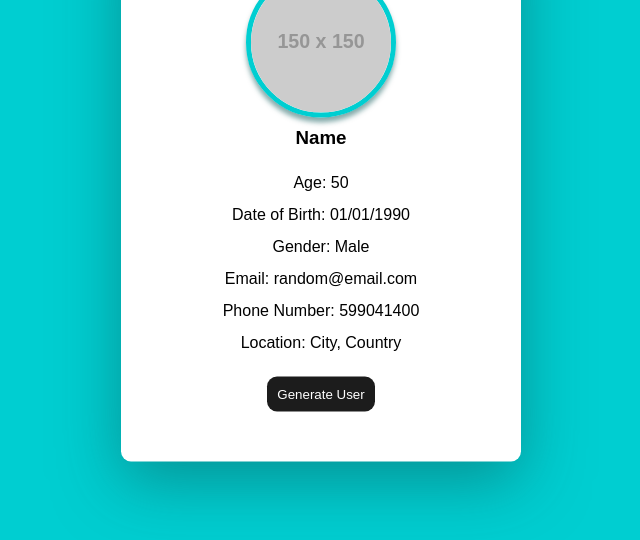
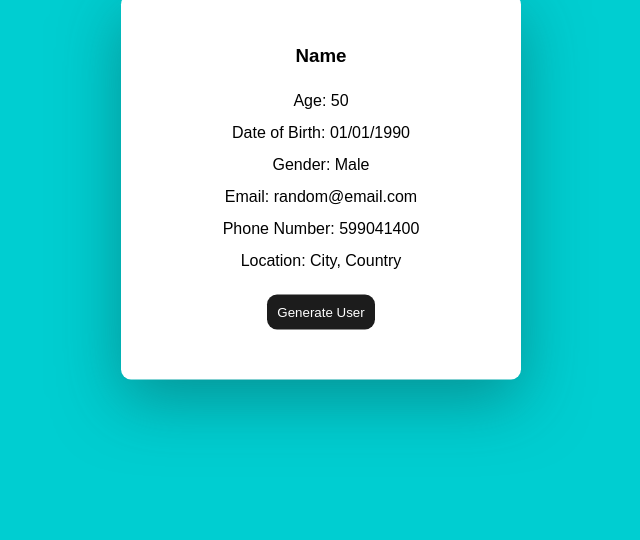
Before and after one commit to Boku7-glitch/Random-User-Generator-2, a plain HTML site: page index.html in a window 1280 px wide. Shown: the part 260-800 px from the top of the page, without its empty margins (319-959 px from the left). Drawn offline with Linux system fonts and the light colour scheme; placeholder pictures from the web are drawn by us.

Commit message:
index.html

```diff
--- a/index.html
+++ b/index.html
@@ -9,7 +9,6 @@
 <div class="container">
     <h1>Random User Generator V2</h1>
     <div class="card">
-        <img id="img" src="https://dummyimage.com/150x150/1c1c1c/ffffff.png" alt="Random User">
         <div class="info">
             <h3 id="name">Name</h3>
             <br>
```
